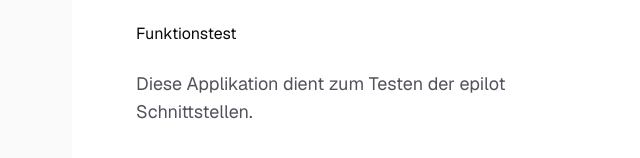
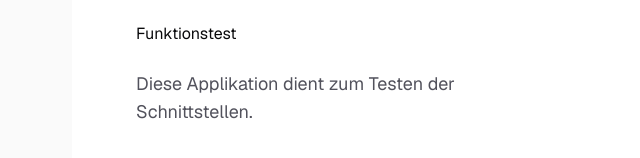
Before and after one commit to TimoElony/sandbox-app, a Next.js app: page / in a window 1280 px wide. Shown: the part 546-704 px from the top of the page, without its empty margins (184-824 px from the left). Built offline with nearby package versions, Linux system fonts and the light colour scheme.

Commit message:
more simple

```diff
--- a/app/funktionstest/page.tsx
+++ b/app/funktionstest/page.tsx
@@ -1,9 +1,6 @@
 'use client';
 
 import { useEffect, useState } from "react";
-import { Button } from "@/components/ui/button";
-import Image from "next/image";
-import Link from "next/link";
 
 
 declare global {
@@ -16,7 +13,6 @@
 }
 
 export default function Funktionstest() {
-  const [journey, setJourney] = useState<boolean>(false);
   useEffect(() => {
     // Only run on client
     const script = document.createElement("script");
--- a/app/page.tsx
+++ b/app/page.tsx
@@ -27,7 +27,7 @@
             </a>
           </nav>
           <p className="max-w-sm text-lg leading-7 text-zinc-600 dark:text-zinc-400">
-            Diese Applikation dient zum Testen der epilot Schnittstellen.
+            Diese Applikation dient zum Testen der Schnittstellen.
           </p>
         </div>
       </main>
```
